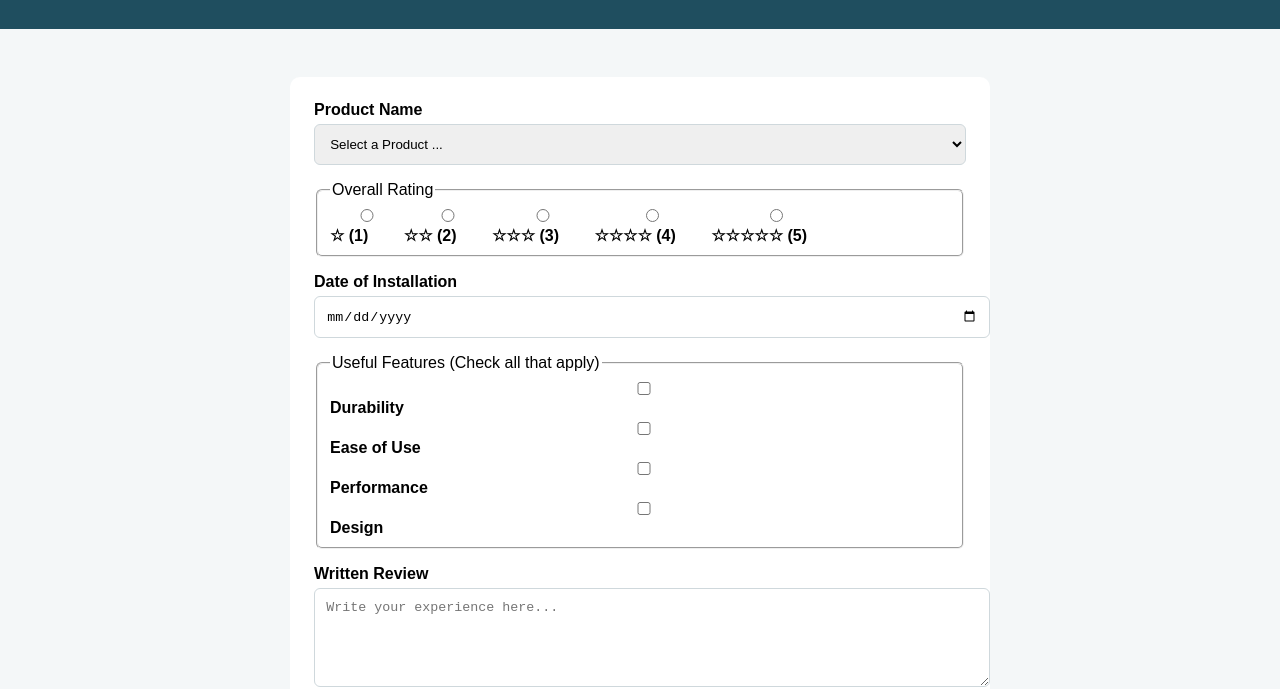
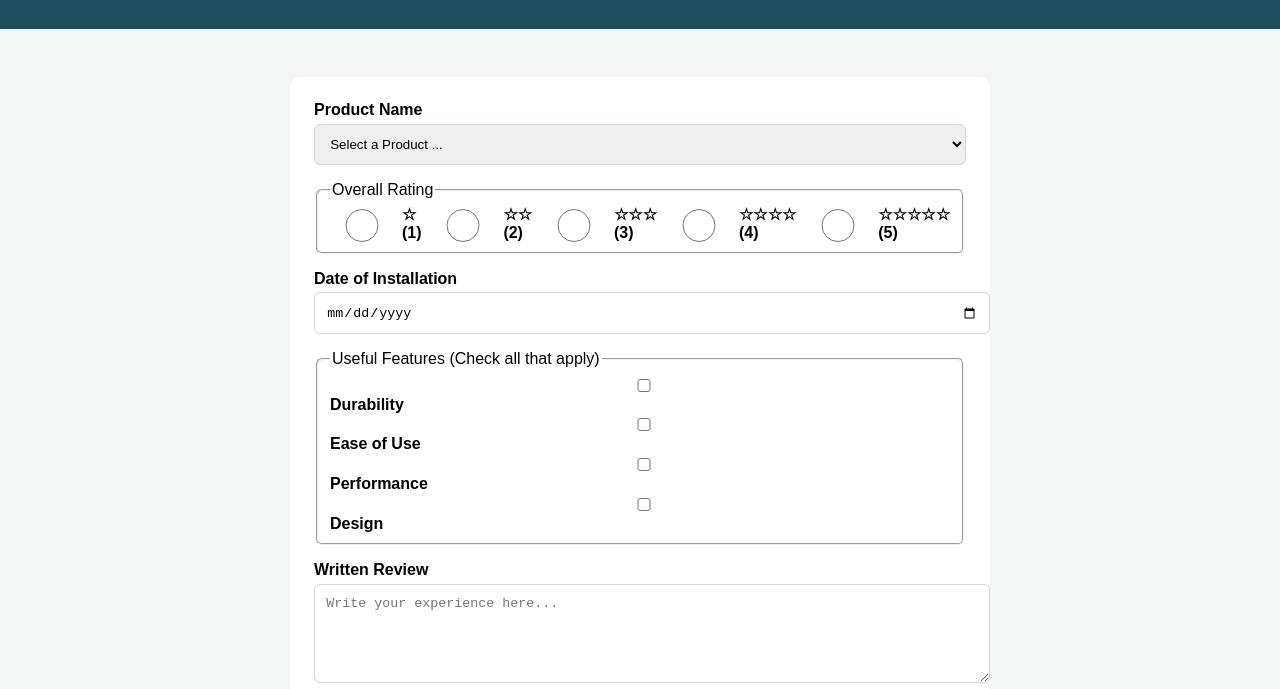
Before and after one commit to AHHS25/wdd131, a plain HTML site: page form.html in a window 1280 px wide. Shown: the part 117-806 px from the top of the page. Drawn offline with Linux system fonts and the light colour scheme.

Commit message:
w05 finished

```diff
--- a/form.html
+++ b/form.html
@@ -16,7 +16,7 @@
   </header>
 
   <main>
-    <form method="get" action="review.html" class="review-form" aria-label="Product Review Form">
+    <form method="get" action="review.html" class="review-form">
 
       <div class="form-group">
         <label for="productName">Product Name</label>
@@ -27,31 +27,22 @@
 
       <fieldset class="form-group">
         <legend>Overall Rating</legend>
+
         <div class="rating-group">
-          <label for="rating1">
-            <input type="radio" id="rating1" name="rating" value="1" required>
-            ☆ (1)
-          </label>
+          <input type="radio" id="rating1" name="rating" value="1" required>
+          <label for="rating1">☆ (1)</label>
 
-          <label for="rating2">
-            <input type="radio" id="rating2" name="rating" value="2" required>
-            ☆☆ (2)
-          </label>
+          <input type="radio" id="rating2" name="rating" value="2" required>
+          <label for="rating2">☆☆ (2)</label>
 
-          <label for="rating3">
-            <input type="radio" id="rating3" name="rating" value="3" required>
-            ☆☆☆ (3)
-          </label>
+          <input type="radio" id="rating3" name="rating" value="3" required>
+          <label for="rating3">☆☆☆ (3)</label>
 
-          <label for="rating4">
-            <input type="radio" id="rating4" name="rating" value="4" required>
-            ☆☆☆☆ (4)
-          </label>
+          <input type="radio" id="rating4" name="rating" value="4" required>
+          <label for="rating4">☆☆☆☆ (4)</label>
 
-          <label for="rating5">
-            <input type="radio" id="rating5" name="rating" value="5" required>
-            ☆☆☆☆☆ (5)
-          </label>
+          <input type="radio" id="rating5" name="rating" value="5" required>
+          <label for="rating5">☆☆☆☆☆ (5)</label>
         </div>
       </fieldset>
 
@@ -63,25 +54,19 @@
       <fieldset class="form-group">
         <legend>Useful Features (Check all that apply)</legend>
 
-        <label for="durability">
+        <div class="checkbox-group">
           <input type="checkbox" id="durability" name="features" value="Durability">
-          Durability
-        </label>
+          <label for="durability">Durability</label>
 
-        <label for="easeOfUse">
           <input type="checkbox" id="easeOfUse" name="features" value="Ease of Use">
-          Ease of Use
-        </label>
+          <label for="easeOfUse">Ease of Use</label>
 
-        <label for="performance">
           <input type="checkbox" id="performance" name="features" value="Performance">
-          Performance
-        </label>
+          <label for="performance">Performance</label>
 
-        <label for="design">
           <input type="checkbox" id="design" name="features" value="Design">
-          Design
-        </label>
+          <label for="design">Design</label>
+        </div>
       </fieldset>
 
       <div class="form-group">
@@ -97,6 +82,7 @@
       <div class="form-group">
         <input type="submit" value="Submit Review" class="submit-btn">
       </div>
+
     </form>
   </main>
 
```
